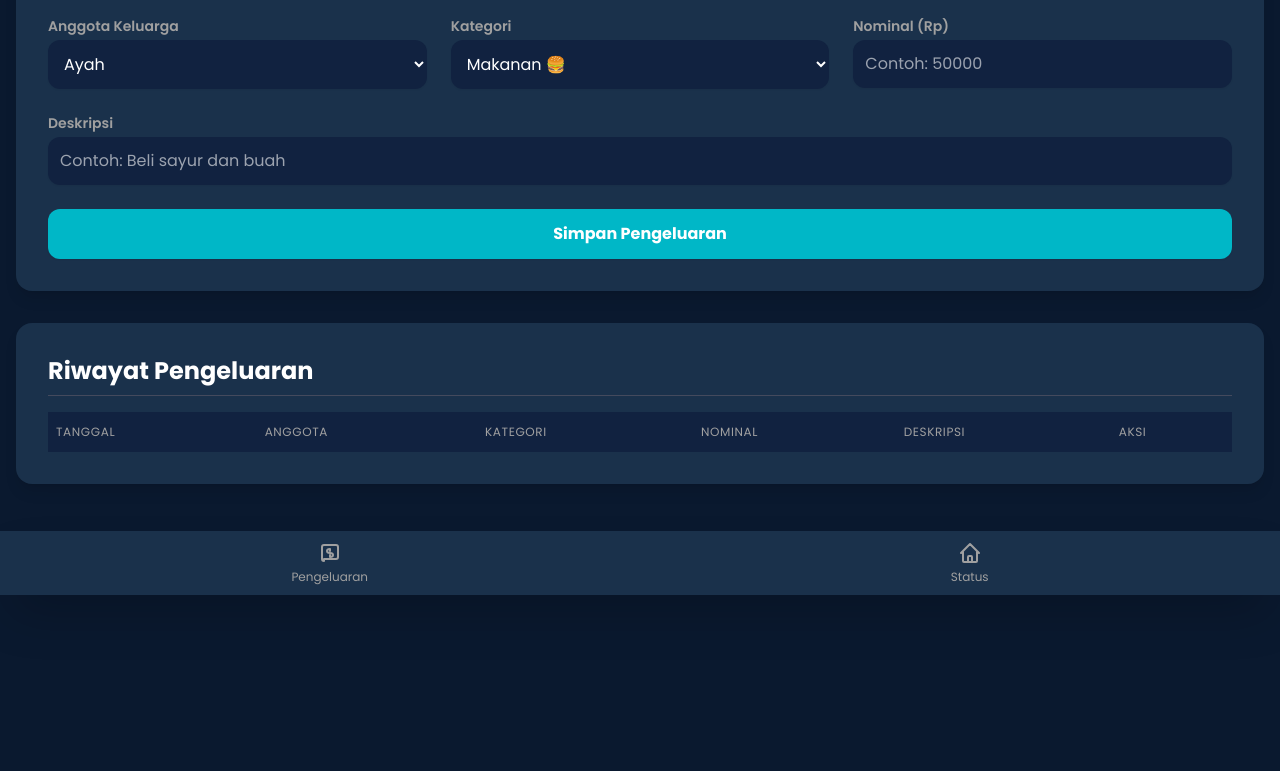
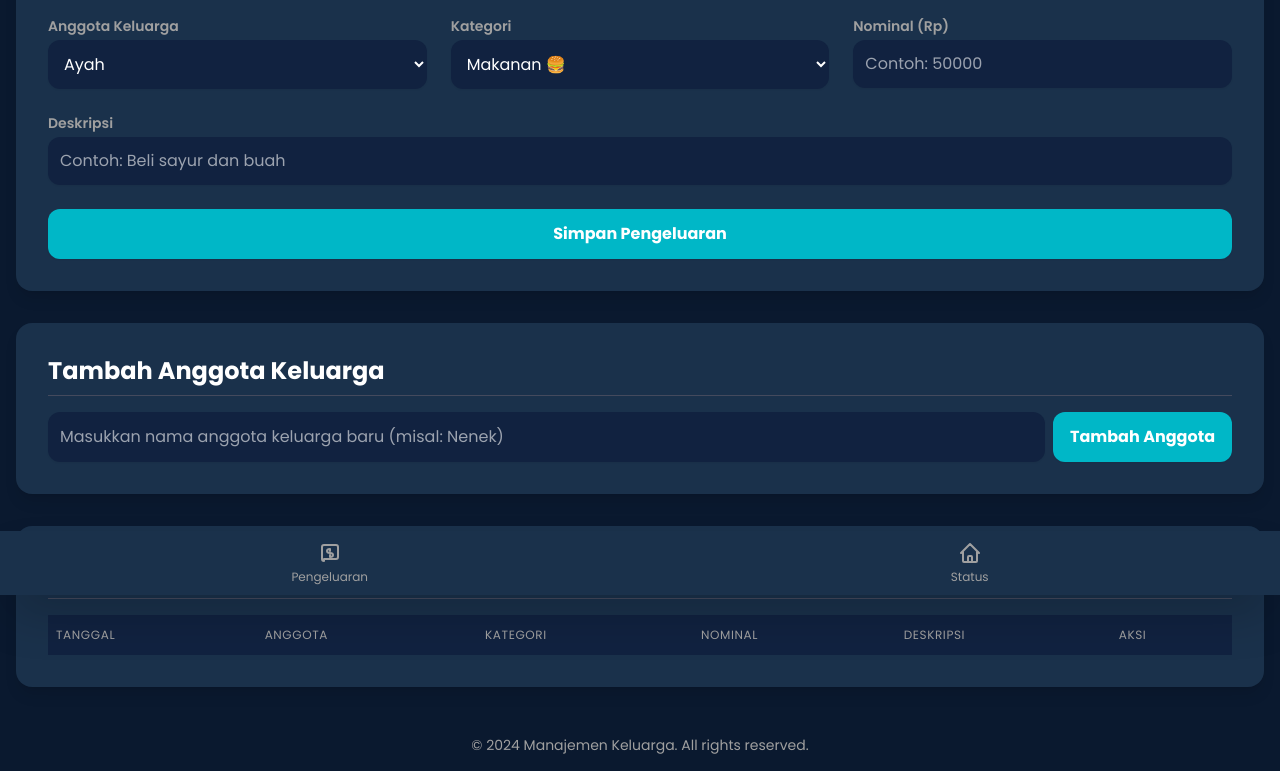
Before and after one commit to kleee21/management, a plain HTML site: page index.html in a window 1280 px wide. Shown: the part 205-976 px from the top of the page. Before the commit the page ends 800 px from the top, so only its background shows below. Drawn offline with nearby package versions, Linux system fonts and the light colour scheme; no server answers.

Commit message:
Update index.html

```diff
--- a/index.html
+++ b/index.html
@@ -77,6 +77,16 @@
             </div>
 
             <div class="bg-[var(--color-bg-secondary)] rounded-2xl shadow-lg p-6 sm:p-8 animate-fade-in-up">
+                <h3 class="text-xl sm:text-2xl font-bold text-[var(--color-text-primary)] mb-4 border-b border-[var(--color-border)] pb-2">Tambah Anggota Keluarga</h3>
+                <form id="tambah-anggota-form" class="flex flex-col sm:flex-row space-y-2 sm:space-y-0 sm:space-x-2">
+                    <input type="text" id="anggota-baru-input" class="flex-grow rounded-xl border-[var(--color-border)] shadow-sm p-3 bg-[var(--color-bg-input)] text-[var(--color-text-primary)] focus:ring-[var(--color-accent-primary)] focus:border-[var(--color-accent-primary)] transition-colors" placeholder="Masukkan nama anggota keluarga baru (misal: Nenek)" required>
+                    <button type="submit" class="w-full sm:w-auto py-3 px-4 border border-transparent rounded-xl shadow-sm text-base font-bold text-white bg-[var(--color-accent-primary)] hover:bg-[var(--color-accent-secondary)] focus:outline-none focus:ring-2 focus:ring-offset-2 focus:ring-[var(--color-accent-primary)] transition-all duration-300">
+                        Tambah Anggota
+                    </button>
+                </form>
+            </div>
+
+            <div class="bg-[var(--color-bg-secondary)] rounded-2xl shadow-lg p-6 sm:p-8 animate-fade-in-up">
                 <h3 class="text-xl sm:text-2xl font-bold text-[var(--color-text-primary)] mb-4 border-b border-[var(--color-border)] pb-2">Riwayat Pengeluaran</h3>
                 <div class="overflow-x-auto lg:overflow-visible">
                     <table class="w-full divide-y divide-[var(--color-border)] hidden lg:table">
```
